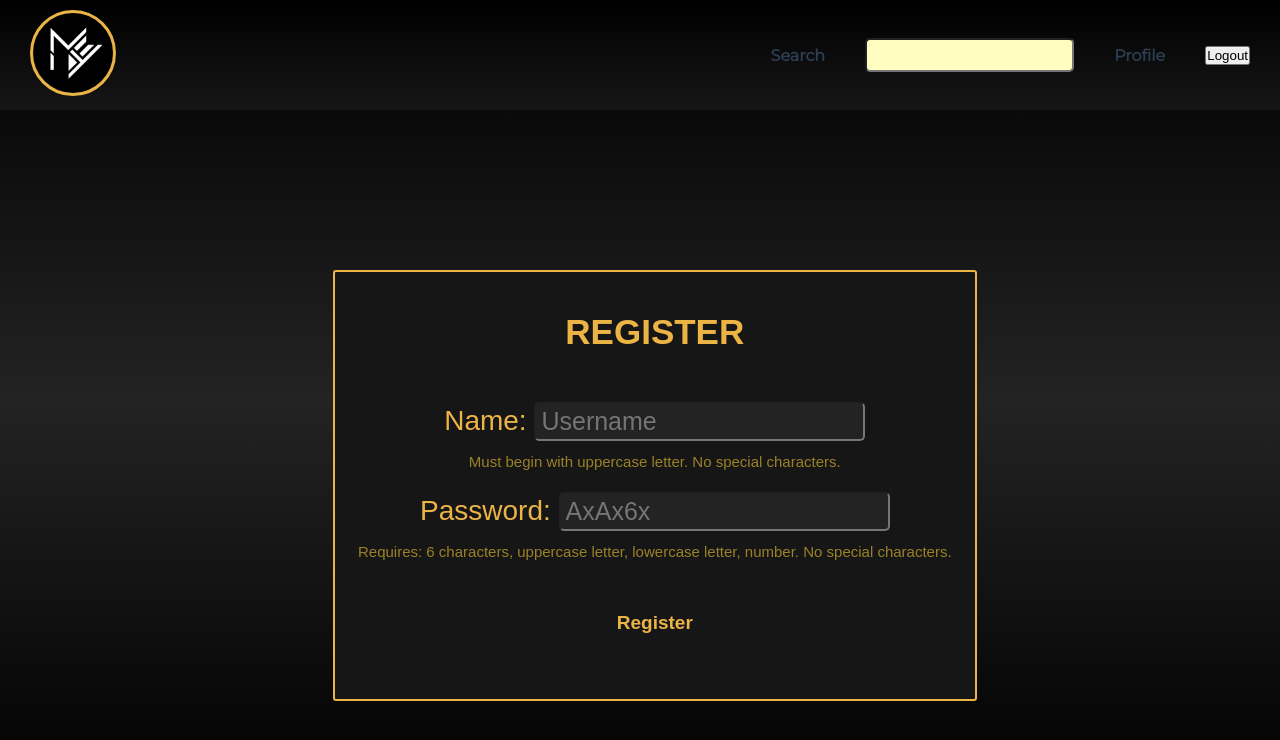
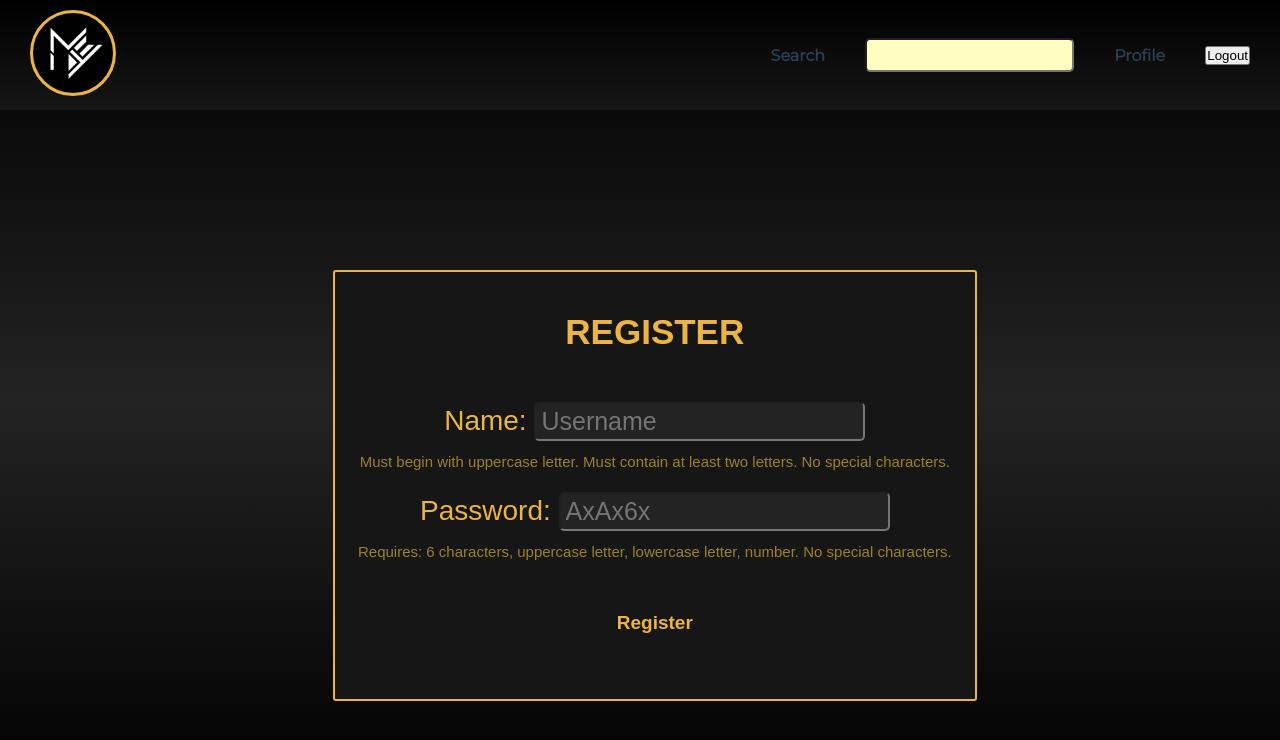
Before and after one commit to SamuelAitamaa/FullStack-Project, a Vue app in the folder fullstack_project/: page /register in a window 1280 px wide. Shown: the top 740 px of the page. Built offline with nearby package versions, Linux system fonts and the light colour scheme; the HTML template or start-up script is replaced by a standard one.

Commit message:
Login and registation user name validation fixed.
User name requires onlu two characters and it must begin with uppercase letter.

```diff
--- a/fullstack_project/src/components/Login.vue
+++ b/fullstack_project/src/components/Login.vue
@@ -8,7 +8,7 @@
 
         <label for="username">Name: </label>
         <input type="text" placeholder="Username" v-model="username" id="username"/>
-        <p>Must begin with uppercase letter. No special characters.</p>
+        <p>Must begin with uppercase letter. Must contain at least two letters. No special characters.</p>
         <br>
 
         <label for="password">Password: </label>
@@ -63,7 +63,7 @@ export default {
       if (!this.username) {
         this.error.push("ERROR! Username required.")
       } else if (!this.validName(this.username)) {
-        this.error.push('Name must begin with uppercase letter and must contain only characters and numbers.');
+        this.error.push('Name must begin with uppercase letter. Must contain at least two characters. NO SPECIAL CHARACTERS.');
         console.log("Username is not valid");
       }
 
@@ -81,7 +81,7 @@ export default {
     },
 
     validName: function (name) {
-      let re = /^(?=.*[0-9]+.*)(?=.*[A-Z]+.*)(?=.*[a-z]+.*)[0-9A-Za-z]{2,}$/;
+      let re = /^(?=.*[A-Z]+.*)[0-9A-Za-z]{2,}$/;
       return re.test(name);
     },
 
--- a/fullstack_project/src/components/Register.vue
+++ b/fullstack_project/src/components/Register.vue
@@ -8,7 +8,7 @@
 
         <label class="test" for="username">Name: </label>
         <input type="text" placeholder="Username" v-model="username" id="username"/>
-        <p>Must begin with uppercase letter. No special characters.</p>
+        <p>Must begin with uppercase letter. Must contain at least two letters. No special characters.</p>
         <br>
 
         <label for="password">Password: </label>
@@ -57,7 +57,7 @@ export default {
       if (!this.username) {
         this.error.push("ERROR! Username required.");
       } else if (!this.validName(this.username)) {
-        this.error.push('Name must begin with uppercase letter and must contain only characters and numbers.');
+        this.error.push('Name must begin with uppercase letter. Must contain at least two characters. NO SPECIAL CHARACTERS.');
         console.log("Username is not valid");
       }
 
@@ -76,7 +76,7 @@ export default {
     },
 
     validName: function (name) {
-      let re = /^(?=.*[0-9]+.*)(?=.*[A-Z]+.*)(?=.*[a-z]+.*)[0-9A-Za-z]{2,}$/;
+      let re = /^(?=.*[A-Z]+.*)[0-9A-Za-z]{2,}$/;
       return re.test(name);
     },
 
```
